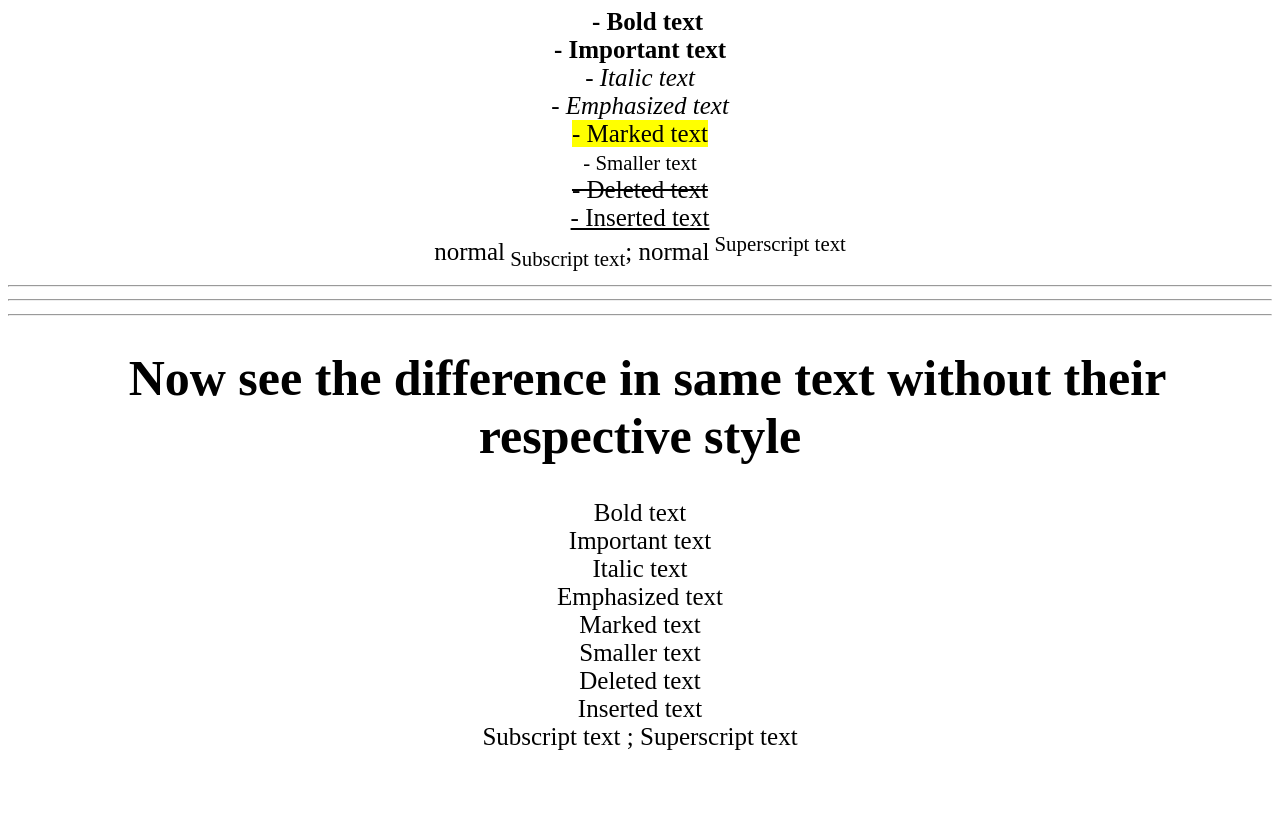
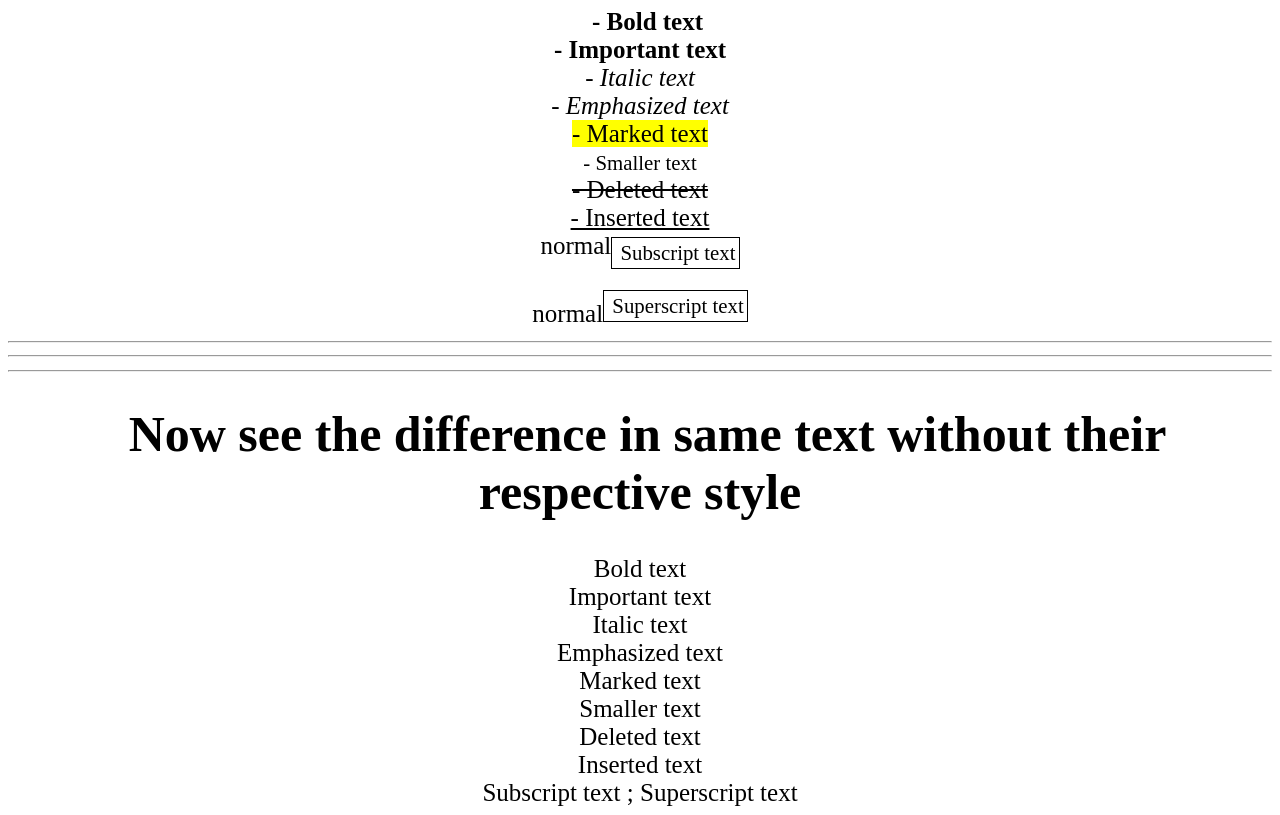
Before and after one commit to Abhi4244/Code2.33, a plain HTML site: page index.html in a window 1280 px wide. Drawn offline with Linux system fonts and the light colour scheme.

Commit message:
Update index.html

```diff
--- a/index.html
+++ b/index.html
@@ -6,6 +6,7 @@
   		text-align: center;
   		font-size: 25px;
   	}
+    sub,sup{border:1px black solid;padding:3px;}
   </style>
     <title></title>
   </head>
@@ -18,7 +19,7 @@
 <small> - Smaller text</small><br>
 <del> - Deleted text</del><br>
 <ins> - Inserted text</ins><br>
-normal<sub> Subscript text</sub>;
+normal<sub> Subscript text</sub><br><br>
 normal<sup> Superscript text</sup><br>
 <hr><hr><hr>
 <h1>Now see the difference in  same text  without their respective style</h1>
```
